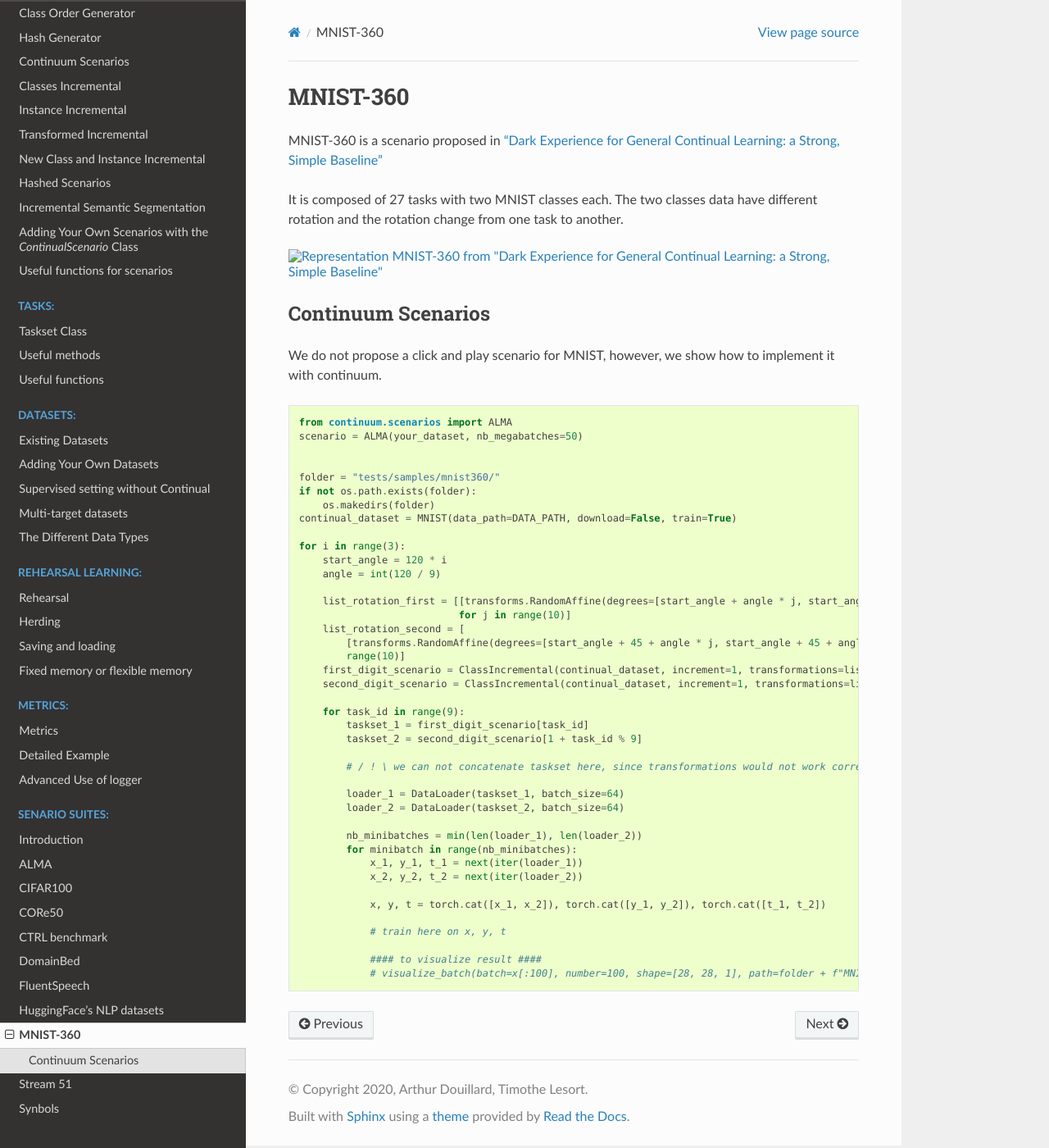
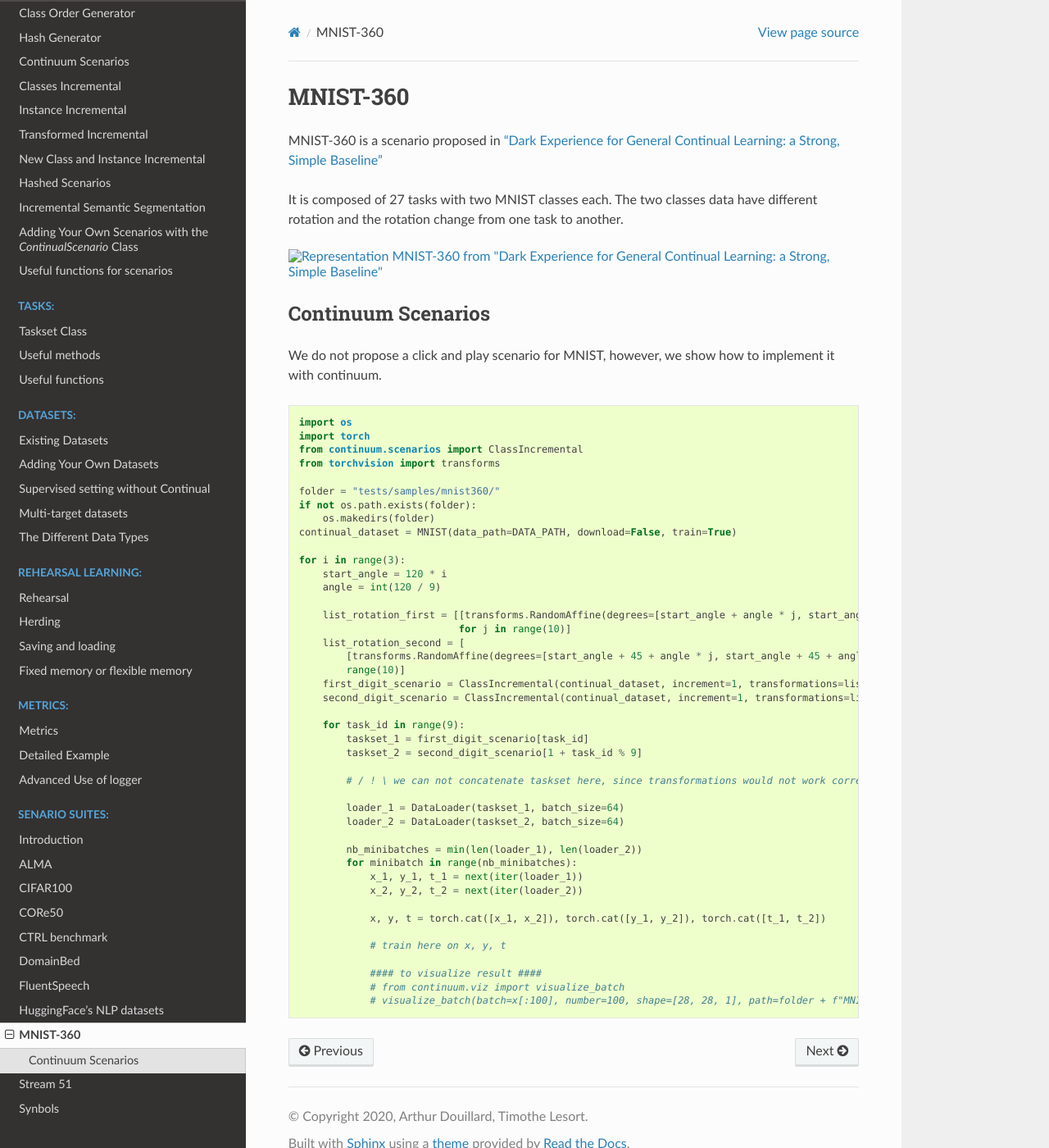
Before and after one commit to Continvvm/continuum, a Sphinx documentation site: the page built from docs/tutorials/scenarios_suites/MNIST360.rst, in a window 1280 px wide and 1400 px high. Shown: the whole window at 82% size. Built offline with Sphinx 7.4.7 and the Read the Docs theme 2.0.0, drawn with Linux system fonts in a browser that asks for light colours.

Commit message:
update code snippet

```diff
--- a/docs/tutorials/scenarios_suites/MNIST360.rst
+++ b/docs/tutorials/scenarios_suites/MNIST360.rst
@@ -17,9 +17,10 @@ We do not propose a click and play scenario for MNIST, however, we show how to i
 
 .. code-block:: python
 
-    from continuum.scenarios import ALMA
-    scenario = ALMA(your_dataset, nb_megabatches=50)
-
+    import os
+    import torch
+    from continuum.scenarios import ClassIncremental
+    from torchvision import transforms
 
     folder = "tests/samples/mnist360/"
     if not os.path.exists(folder):
@@ -57,4 +58,5 @@ We do not propose a click and play scenario for MNIST, however, we show how to i
                 # train here on x, y, t
 
                 #### to visualize result ####
+                # from continuum.viz import visualize_batch
                 # visualize_batch(batch=x[:100], number=100, shape=[28, 28, 1], path=folder + f"MNIST360_{task_id + 9 * i}.jpg")
```
